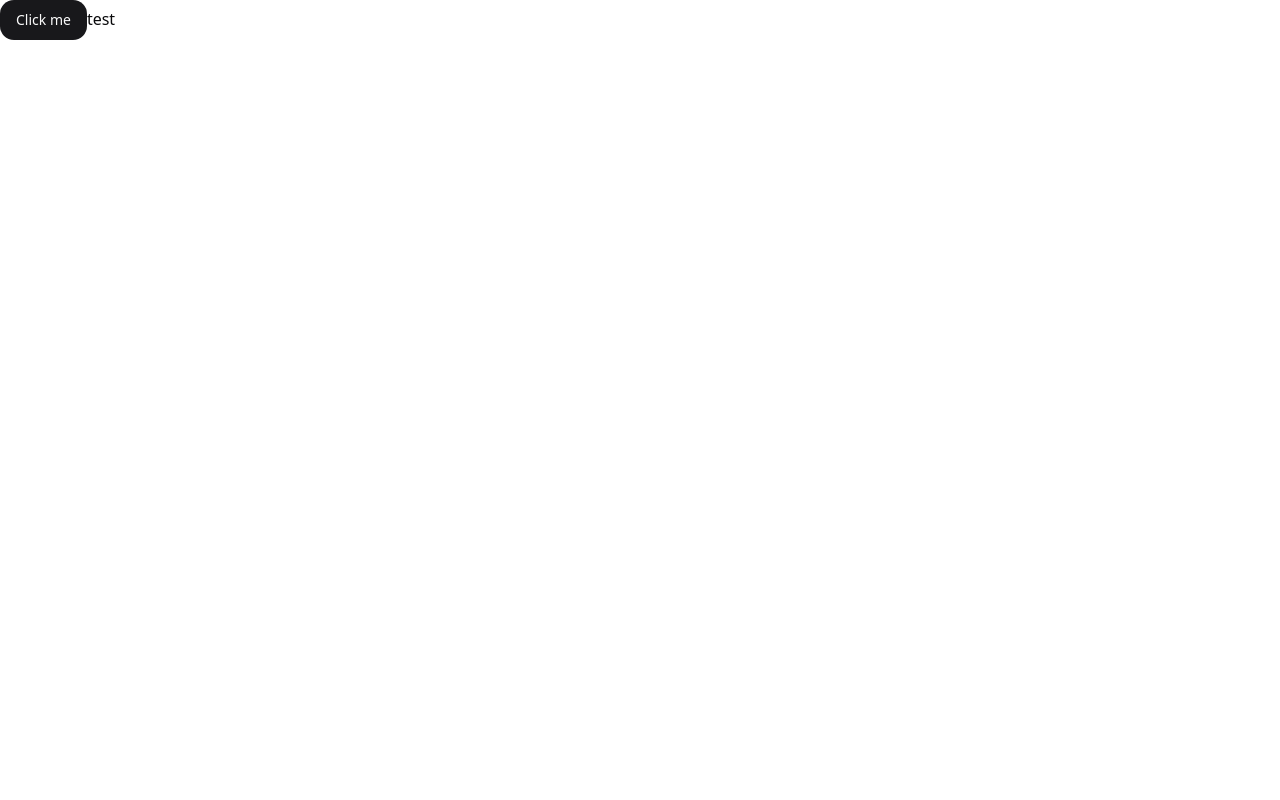
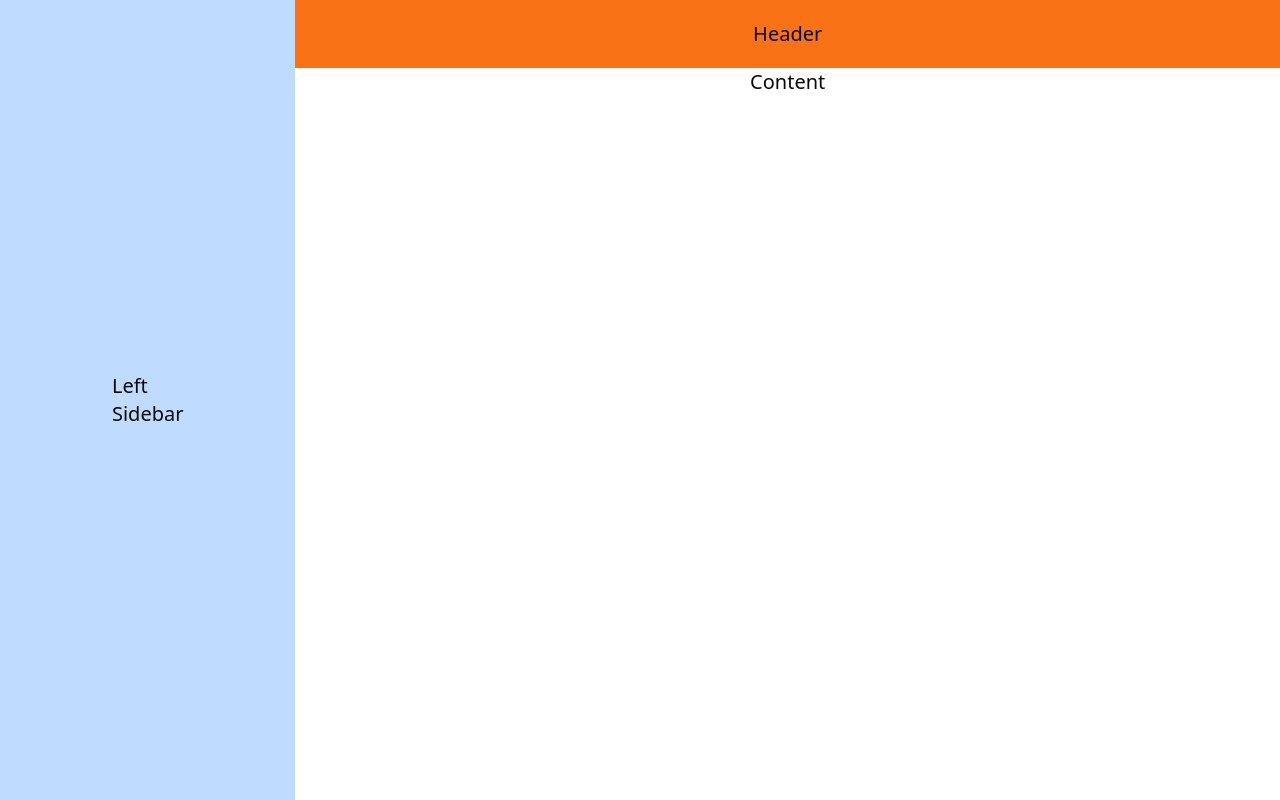
Before and after one commit to Brucells/padelsync, a React (Vite) app: page / in a window 1280 px wide. Built offline with nearby package versions, Linux system fonts and the light colour scheme.

Commit message:
Create app layout

```diff
--- a/src/App.tsx
+++ b/src/App.tsx
@@ -1,12 +1,19 @@
-import { Button } from './components/ui/button'
+import Header from "./components/layout/Header"
+import MainContent from "./components/layout/MainContent"
+import MobileNavbar from "./components/layout/MobileNavbar"
+import Navbar from "./components/layout/Navbar"
 
 function App() {
 
   return (
-    <>
-      <Button>Click me</Button>
-      test
-    </>
+    <div className="w-full flex h-svh max-h-svh">
+      <Navbar />
+      <div className="h-full flex-1 flex flex-col">
+          <Header />
+          <MainContent />
+          <MobileNavbar />
+      </div>
+    </div>
   )
 }
 
--- /dev/null
+++ b/src/components/layout/Header.tsx
@@ -0,0 +1,11 @@
+function Header() {
+    return (
+        <div className="sticky top-0 w-full">
+            <div className="bg-orange-500 py-5">
+                <h1 className="text-center text-xl">Header</h1>
+            </div>
+        </div>
+    );
+}
+
+export default Header;
--- /dev/null
+++ b/src/components/layout/MainContent.tsx
@@ -0,0 +1,9 @@
+function MainContent() {
+    return (
+        <div className="h-full overflow-y-auto">
+            <h1 className="text-center text-xl">Content</h1>
+        </div>
+    );
+}
+
+export default MainContent;
--- /dev/null
+++ b/src/components/layout/MobileNavbar.tsx
@@ -0,0 +1,11 @@
+function MobileNavbar() {
+    return (
+        <div className="w-full">
+            <div className="block bg-pink-100 py-5 md:hidden">
+                <h1 className="text-center text-xl">Mobile navigation</h1>
+            </div>
+        </div>
+    );
+}
+
+export default MobileNavbar;
--- /dev/null
+++ b/src/components/layout/Navbar.tsx
@@ -0,0 +1,12 @@
+function Navbar() {
+    return (
+        <div className="hidden h-full flex-[0.3] md:block">
+            <div className="grid h-full place-content-center bg-blue-200">
+                <h1 className="text-xl">Left</h1>
+                <h1 className="text-xl">Sidebar</h1>
+            </div>
+        </div>
+     );
+}
+
+export default Navbar;
```
